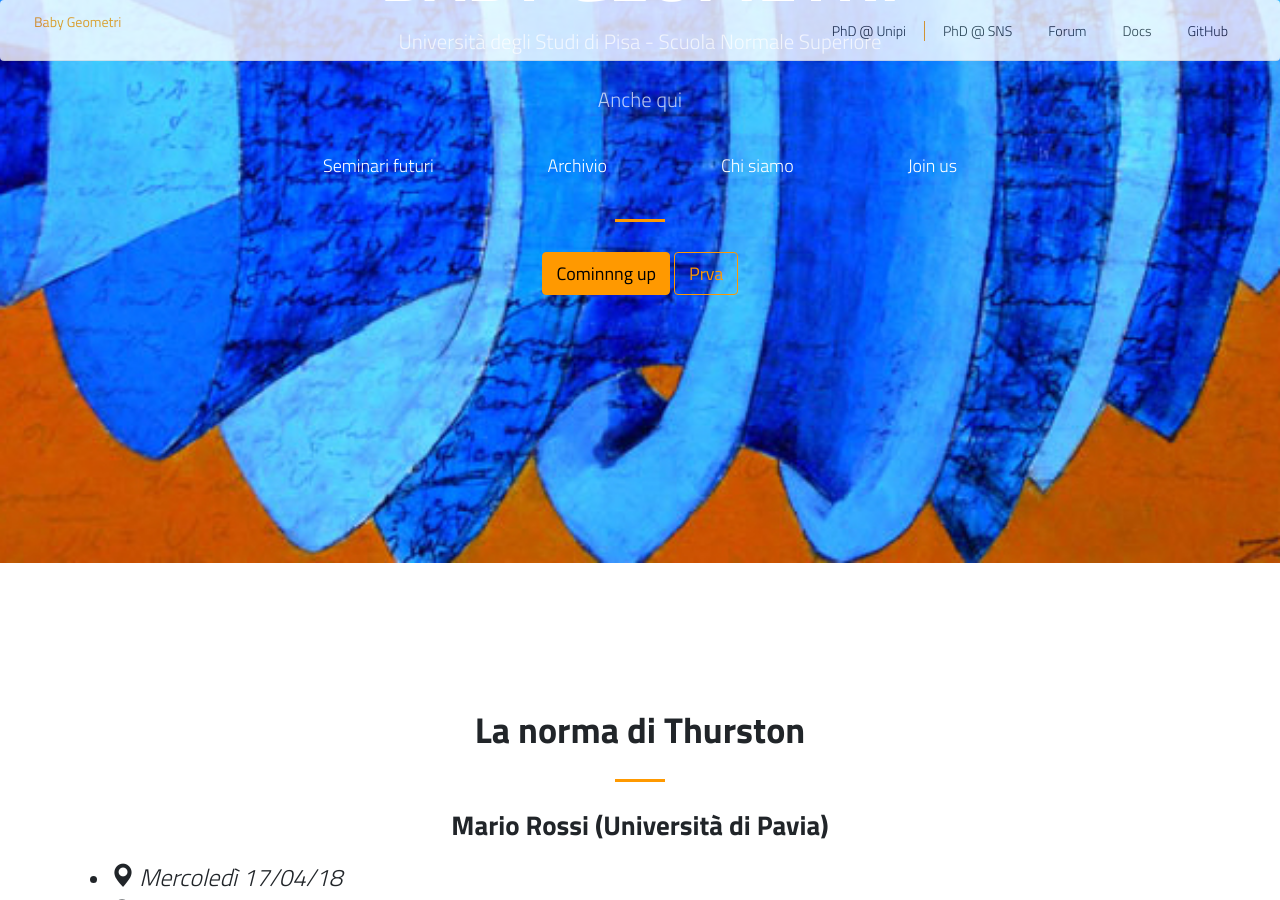
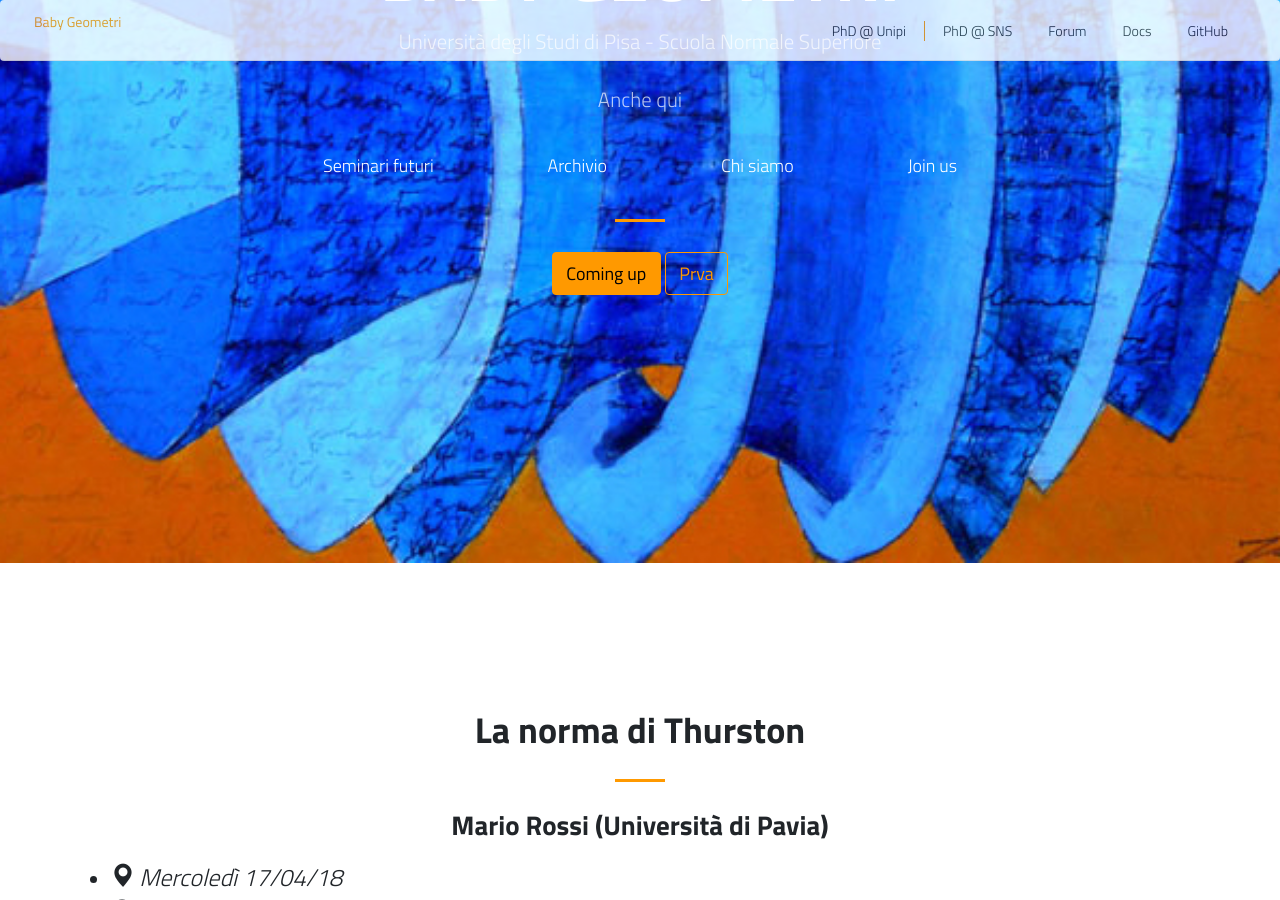
Before and after one commit to baby-geometri/baby-geometri.github.io, a Jekyll site: the page built from index.md, in a window 1280 px wide and 900 px high, scrolled down 337 px. Built offline with Jekyll 4.4.1, drawn with Linux system fonts in a browser that asks for light colours; nearby versions of some CDN libraries.

Commit message:
Update default.html

```diff
--- a/_layouts/default.html
+++ b/_layouts/default.html
@@ -55,7 +55,7 @@
           {% endfor %}
         </ul>
         <hr>
-        <a class="btn btn-warning btn-xl js-scroll-trigger" href="#whitepaper">Cominnng up</a>
+        <a class="btn btn-warning btn-xl js-scroll-trigger" href="#whitepaper">Coming up</a>
 	 <button type="button" class="btn btn-outline-warning" href="#whitepaper">Prva</button>
 
       </div>
```
